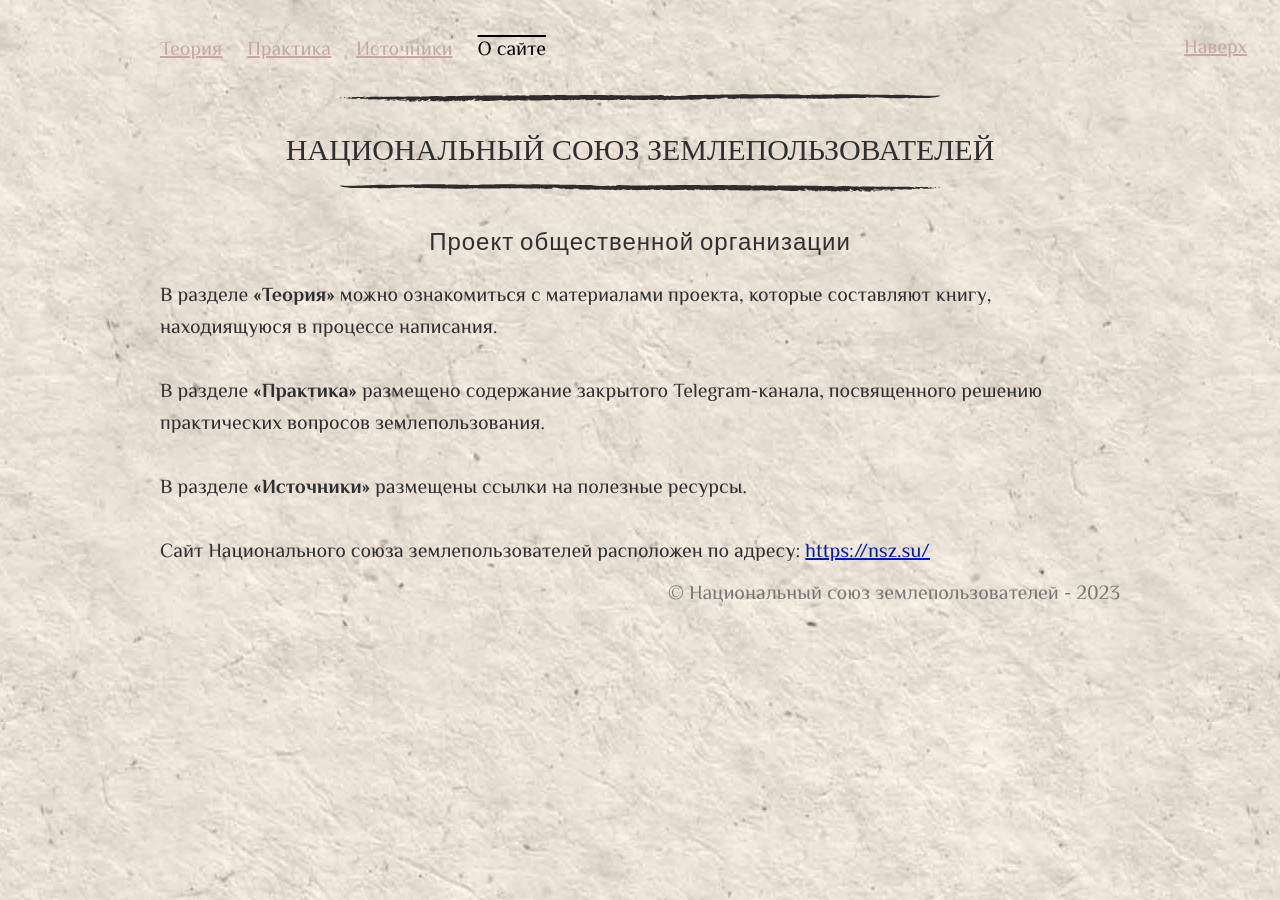
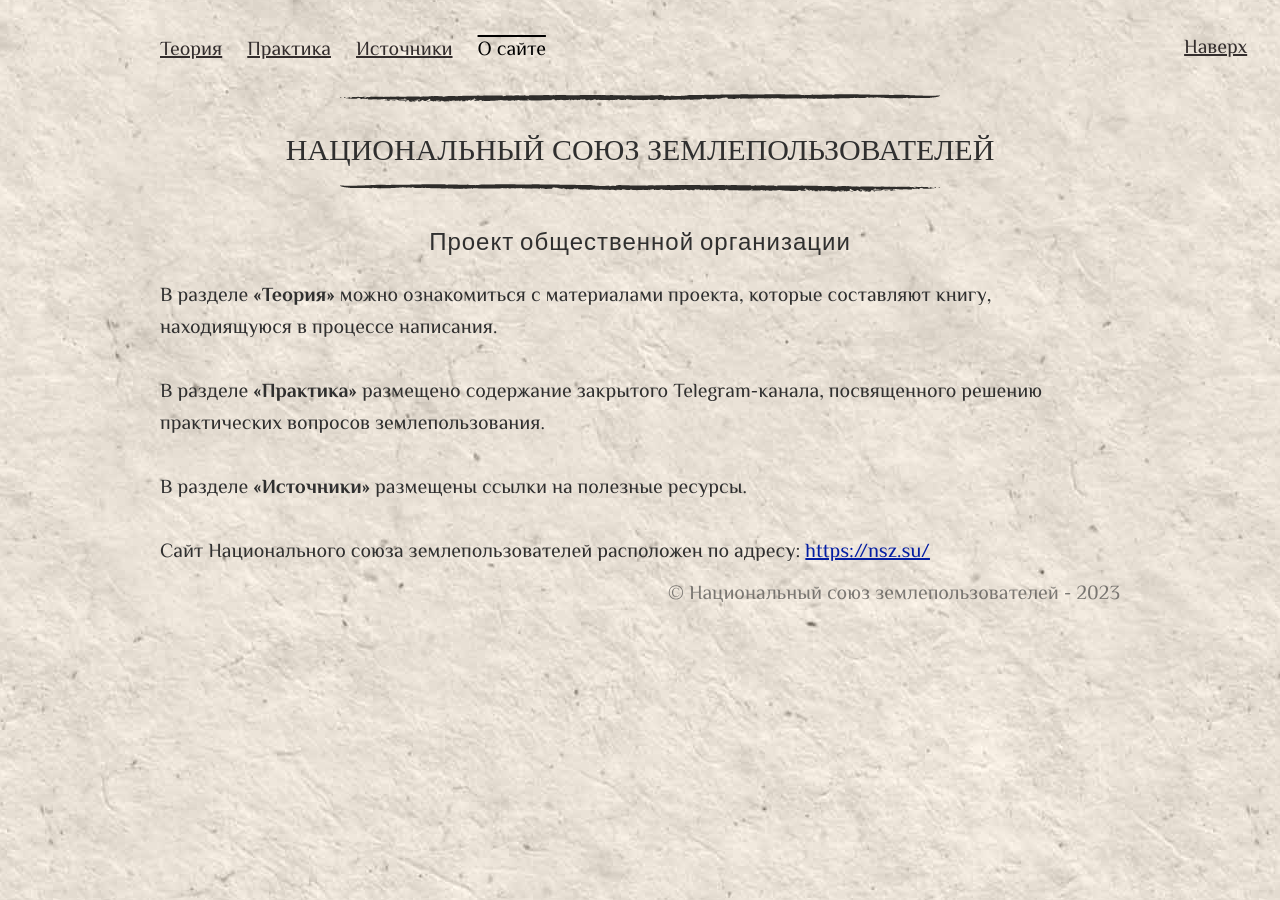
Before and after one commit to SergSi/land-use-art, a Jekyll site: the page built from index.md, in a window 1280 px wide. Built offline with Jekyll 4.4.1, drawn with Linux system fonts in a browser that asks for light colours; some web fonts are replaced.

Commit message:
Update skeleton.css

```diff
--- a/assets/css/skeleton.css
+++ b/assets/css/skeleton.css
@@ -231,9 +231,9 @@ p {
 /* Links
 –––––––––––––––––––––––––––––––––––––––––––––––––– */
 a {
-  color: #c5a7a7; }
+  color: #332d2d; }
 a:hover {
-  color: #4a007a;
+  color: #581c00;
   text-shadow: 3px 3px 1px rgba(50,50,50,0.2);}
 
 /* Buttons
```
